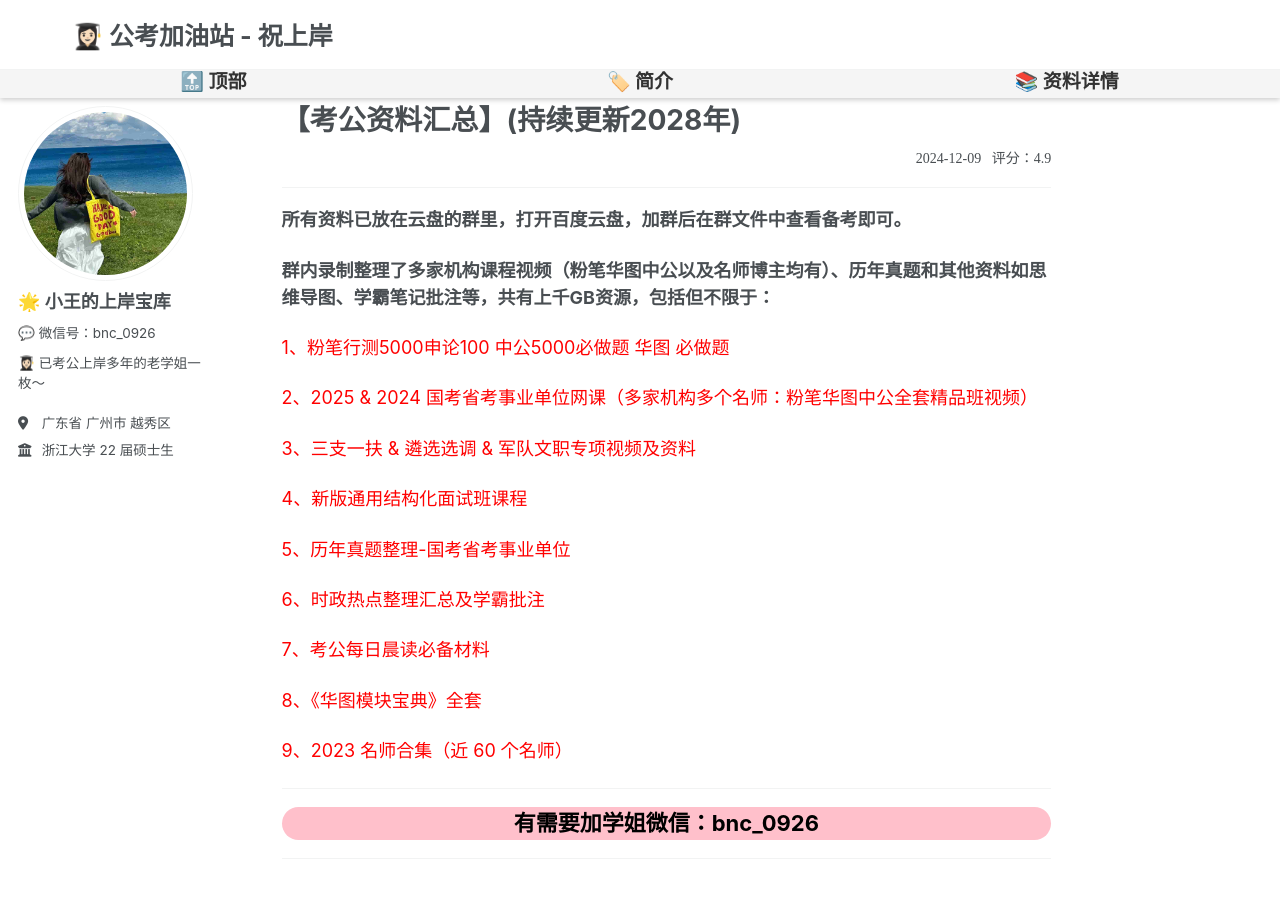
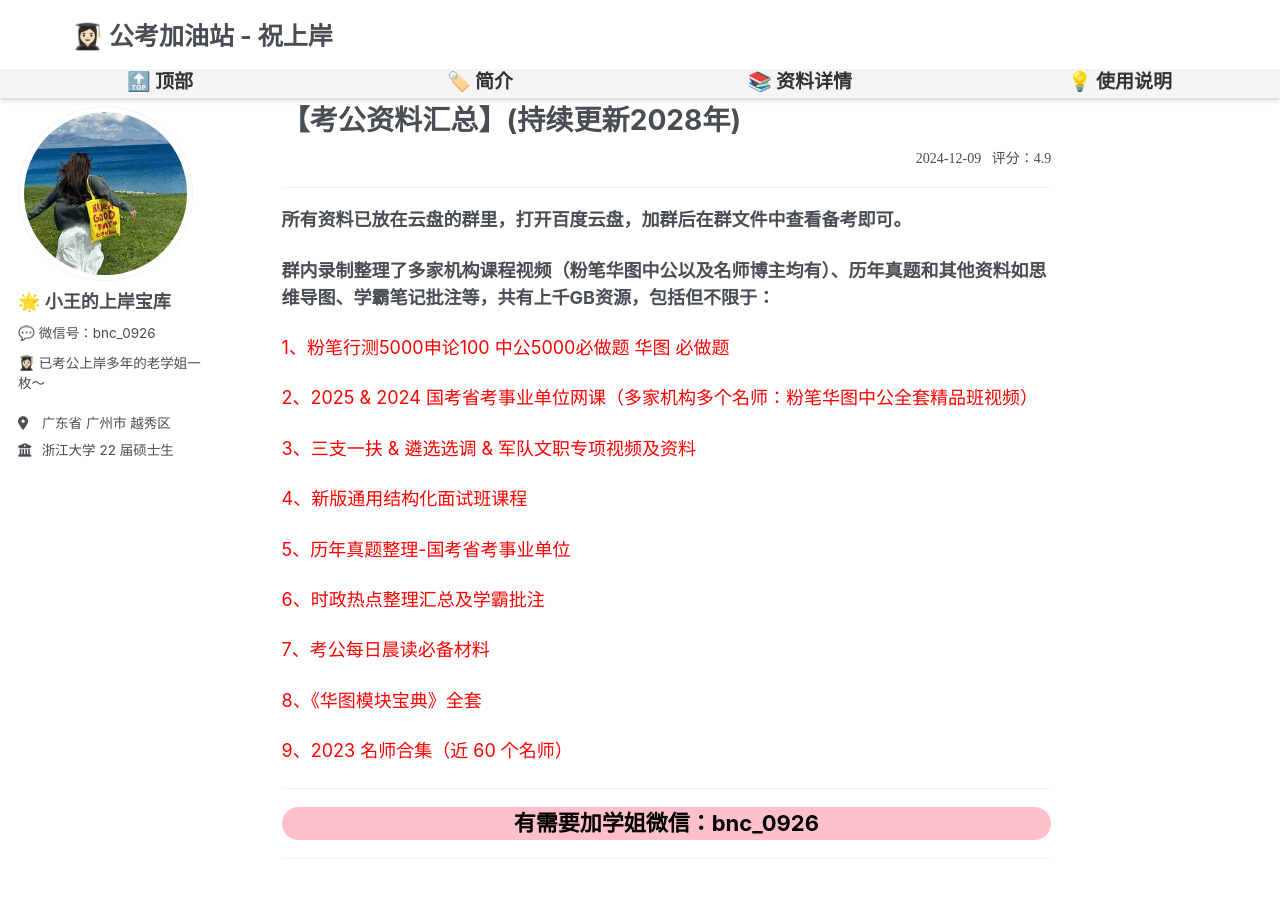
Before and after one commit to KnowledgeStoreVIP/GkStoreVIP.github.io, a Jekyll site: the page built from _pages/about.md, in a window 1280 px wide and 900 px high. Built offline with Jekyll 4.4.1, drawn with Linux system fonts in a browser that asks for light colours; comment, search, counter and statistics services are not loaded.

Commit message:
Update about.md

```diff
--- a/_pages/about.md
+++ b/_pages/about.md
@@ -49,6 +49,16 @@
     flex: 1;
     padding: 1px 0;"
     onclick="setActive(this)">📚 资料详情</a>
+
+  <a href="#instruct" style="
+    text-decoration: none;
+    font-weight: bold;
+    font-size: 19px;
+    color: #333;
+    text-align: center;
+    flex: 1;
+    padding: 1px 0;"
+    onclick="setActive(this)">💡 使用说明</a>
 </div>
 
 <script>
```
